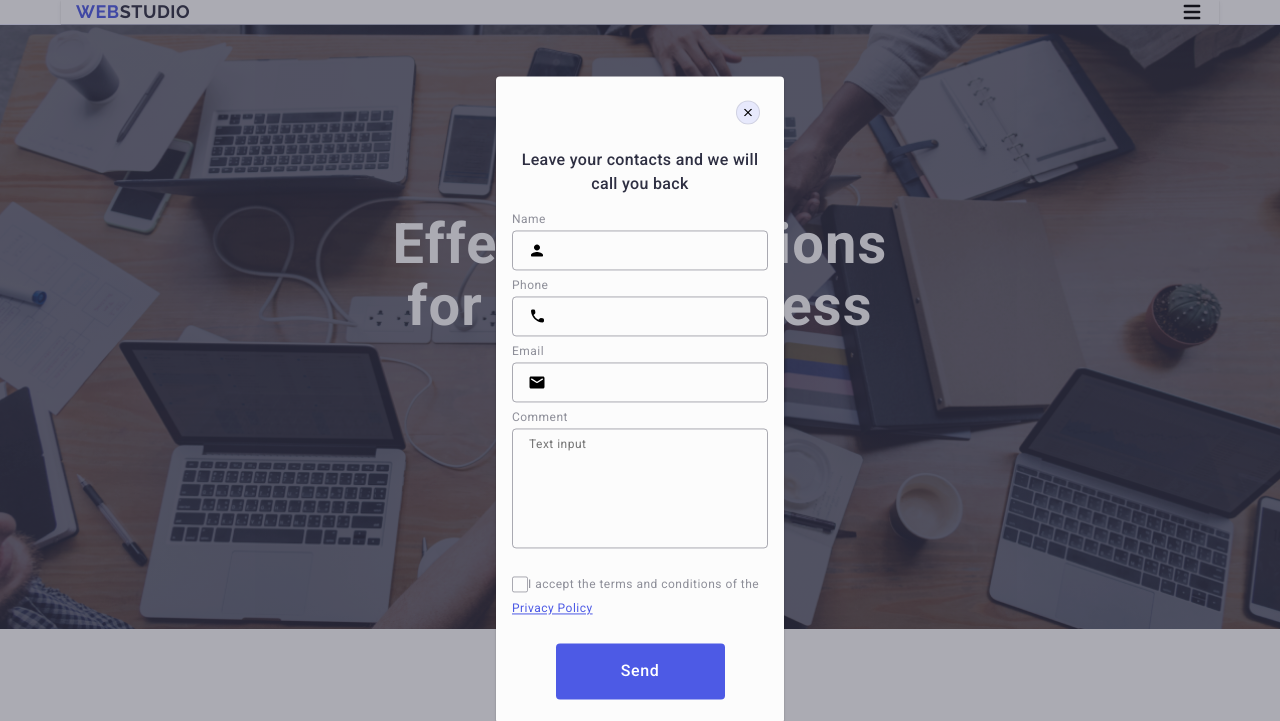
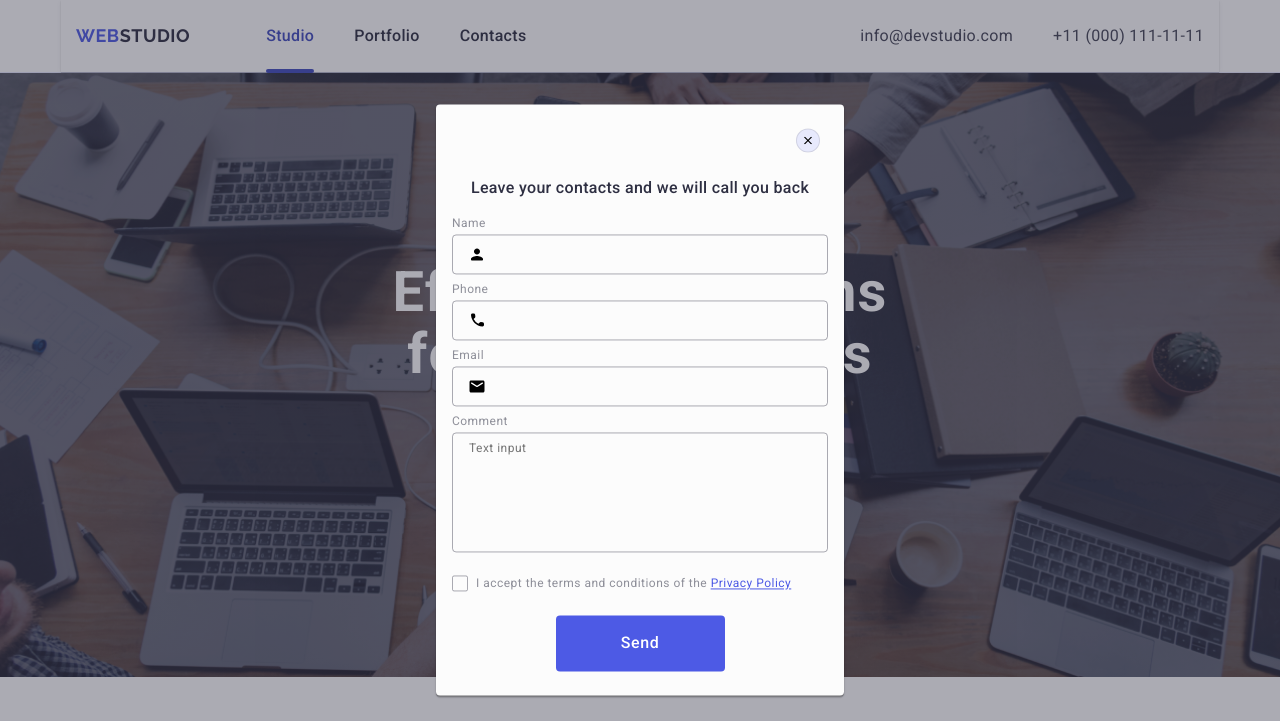
Before and after one commit to Sergey-2410/goit-markup-hw-06, a plain HTML site: page index.html in a window 1280 px wide. Shown: the top 721 px of the page. Drawn offline with nearby package versions, Linux system fonts and the light colour scheme.

Commit message:
urrrrrrrraaaaaaaaaaa

```diff
--- a/css/styles.css
+++ b/css/styles.css
@@ -179,6 +179,7 @@ img {
 .svg-menu-open {
   width: 100%;
   height: 100%;
+  fill: #2f2f37;
 }
 
 .menu-close-btn {
@@ -895,6 +896,8 @@ img {
   line-height: 1.17;
   letter-spacing: 0.04em;
   color: #8e8f99;
+  display: flex;
+  align-items: center;
 }
 .span-chkbox {
   width: 16px;
@@ -908,6 +911,8 @@ img {
   align-items: center;
   justify-content: center;
   fill: transparent;
+  flex-shrink: 0;
+  margin-right: 8px;
 }
 
 .privacy-policy {
@@ -1225,6 +1230,79 @@ img {
 }
 /*menu header*/
 @media screen and (min-width: 768px) {
+  .container {
+    width: 768px;
+    padding: 0 16px;
+    margin: 0 auto;
+  }
+  .navigation {
+    display: flex;
+    align-items: center;
+  }
+  .nav-list {
+    display: flex;
+    gap: 40px;
+    transition-property: color;
+    transition-duration: 250ms;
+    transition-timing-function: cubic-bezier(0.4, 0, 0.2, 1);
+  }
+  .contacts-list {
+    display: block;
+  }
+  .webstudio {
+    margin-right: 120px;
+  }
+  .menu-open-btn {
+    display: none;
+  }
 }
 @media screen and (min-width: 1158px) {
+  .container {
+    width: 1158px;
+    padding: 0 15px;
+    margin: 0 auto;
+  }
+  .menu-open-btn {
+    display: none;
+  }
+  .navigation {
+    display: flex;
+    align-items: center;
+  }
+  .nav-list {
+    display: flex;
+    gap: 40px;
+    transition-property: color;
+    transition-duration: 250ms;
+    transition-timing-function: cubic-bezier(0.4, 0, 0.2, 1);
+  }
+  .contacts-list {
+    display: flex;
+    gap: 40px;
+  }
+  .webstudio {
+    margin-right: 76px;
+  }
 }
+/*modal window*/
+
+@media screen and (min-width: 768px) {
+  .container {
+    width: 768px;
+    padding: 0 16px;
+    margin: 0 auto;
+  }
+  .modal {
+    width: 408px;
+  }
+}
+@media screen and (min-width: 1158px) {
+  .container {
+    width: 1158px;
+    padding: 0 15px;
+    margin: 0 auto;
+  }
+  .modal {
+    width: 408px;
+  }
+}
--- a/index.html
+++ b/index.html
@@ -622,9 +622,12 @@
             <label class="label-checkbox" for="user-privacy">
               <span class="span-chkbox"
                 ><svg class="tick-checkbox" width="10" height="8">
-                  <use href="./images/icons.svg#icon-tick"></use></svg></span
-              >I accept the terms and conditions of the
-              <a class="privacy-policy" href="">Privacy Policy</a>
+                  <use href="./images/icons.svg#icon-tick"></use></svg
+              ></span>
+              <span class="span-privacy">
+                I accept the terms and conditions of the
+                <a class="privacy-policy" href="">Privacy Policy</a>
+              </span>
             </label>
           </div>
           <button class="button-modal" type="button">Send</button>
@@ -633,15 +636,3 @@
     </div>
   </body>
 </html>
-
-<label class="label-checkbox" for="user-privacy">
-  <span class="span-chkbox"
-    ><svg class="tick-checkbox" width="10" height="8">
-      <use href="./images/icons.svg#icon-tick"></use></svg
-  ></span>
-  <span class="span-privacy">
-    I accept the terms and conditions of the
-    <a class="privacy-policy" href="">Privacy Policy</a>
-  </span>
-</label>
-.span-privacy { display: flex; flex-wrap: wrap; width: 235px; }
```
